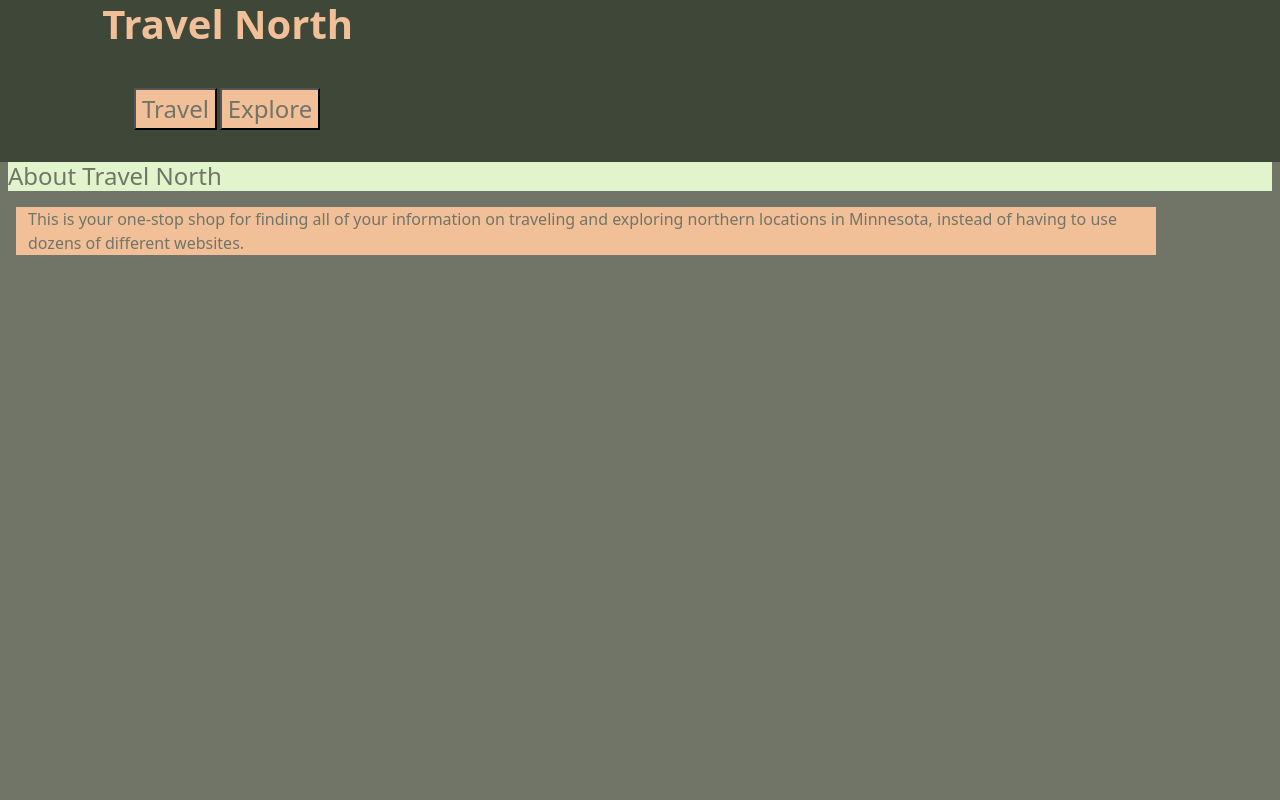
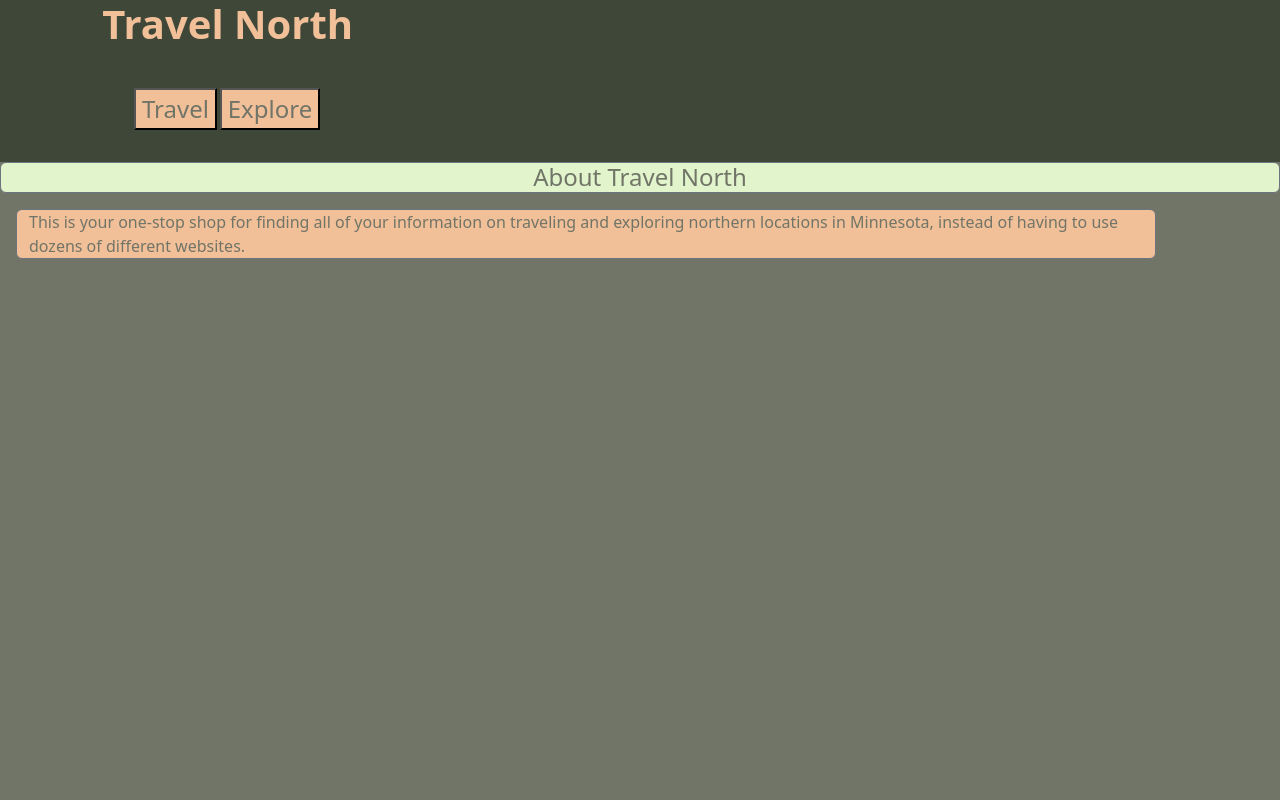
Before and after one commit to AlexandertheGreat491/Travel-North, a React (Create React App) app in the folder client/: page / in a window 1280 px wide. Shown: the top 800 px of the page. Built offline with nearby package versions, Linux system fonts and the light colour scheme.

Commit message:
changed margins and header alignment

```diff
--- a/client/src/index.css
+++ b/client/src/index.css
@@ -26,6 +26,13 @@ code {
 --background: #3f4739ff;
 /*black-olice*/
 }
+
+/* CSS HEX */
+/*--peach: #f1bf98ff;
+--nyanza: #e1f4cbff;
+--sage: #bacba9ff;
+--dim-gray: #717568ff;
+--black-olive: #3f4739ff;*/
 
 /*Header component styling*/
 
@@ -58,6 +65,7 @@ code {
 .about {
   background-color: var(--primary);
   height: 100%;
+  border: '2px solid #e1f4cbff';
 }
 
 .info {
--- a/client/src/pages/Home.js
+++ b/client/src/pages/Home.js
@@ -2,12 +2,12 @@ import React from "react";
 
 const Home = () => {
   return (
-    <div className="about" style={{height: '100vh'}}>
+    <div className="about square " style={{ height: "100vh" }}>
       <div>
-        <h2 className="homeheader mb-3 ms-2 me-2">About Travel North</h2>
+        <h2 className="homeheader border border-secondary rounded text-center">About Travel North</h2>
       </div>
-      <div className="about" >
-        <p className="m-3 info justify-content-center container">
+      <div className="about">
+        <p className="m-3 info justify-content-center container border border-secondary rounded">
           This is your one-stop shop for finding all of your information on
           traveling and exploring northern locations in Minnesota, instead of
           having to use dozens of different websites.
```
